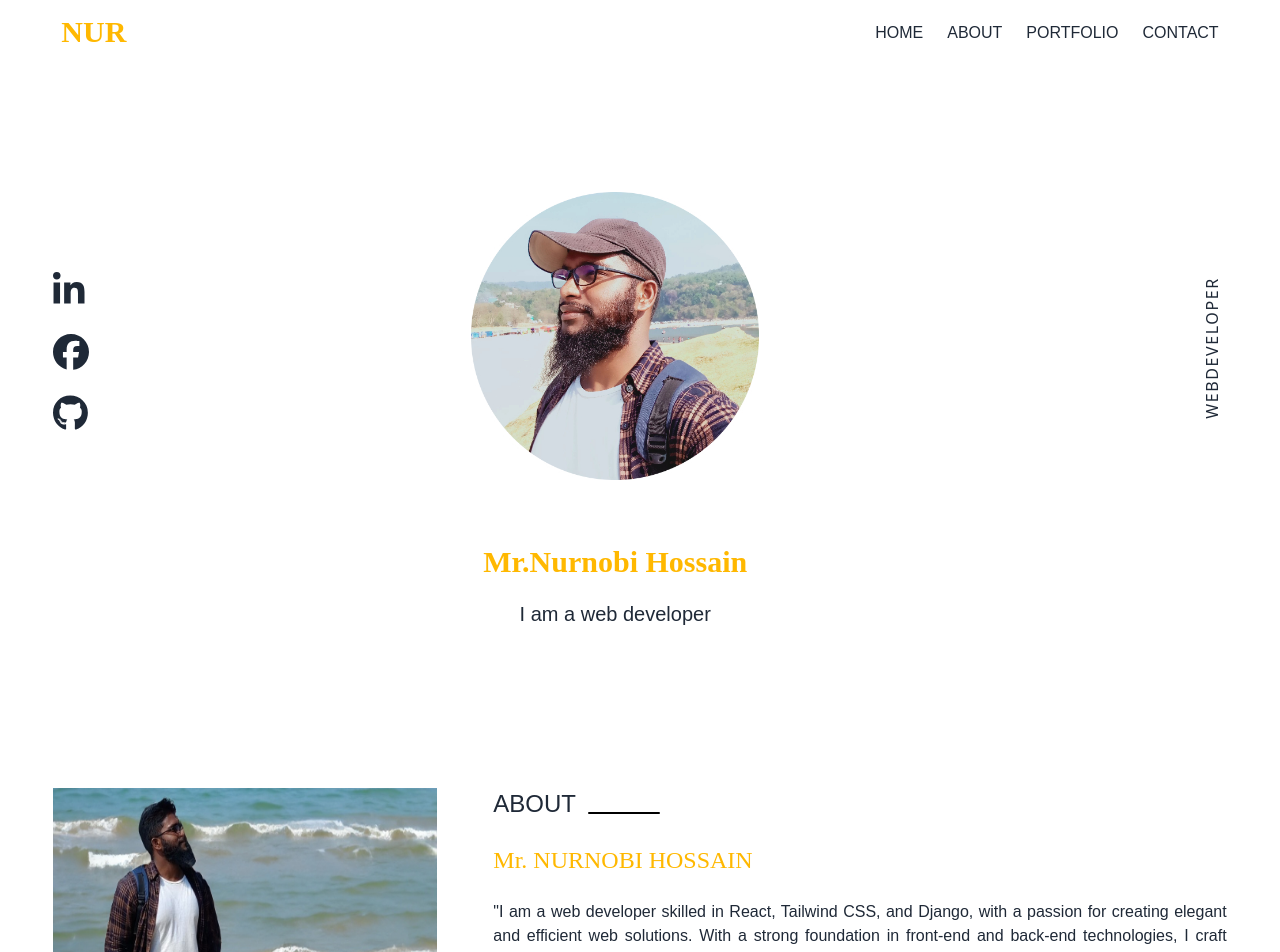
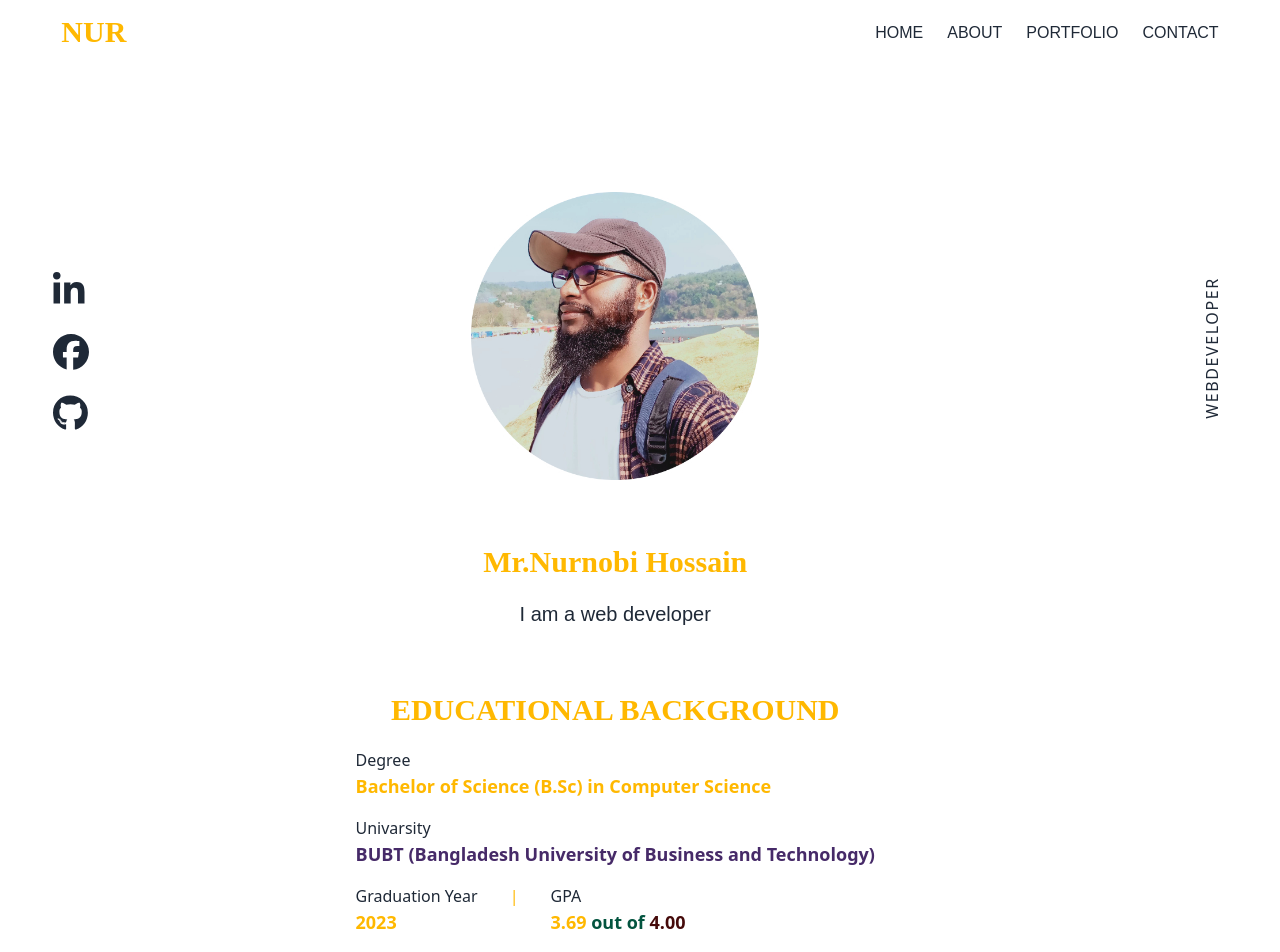
Before and after one commit to nurnobiCSE/portfolio, a React (Vite) app: page / in a window 1280 px wide. Shown: the top 952 px of the page. Built offline with nearby package versions, Linux system fonts and the light colour scheme.

Commit message:
feate: added educational background

```diff
--- a/src/components/AboutSection.tsx
+++ b/src/components/AboutSection.tsx
@@ -3,7 +3,7 @@ const AboutSection = () => {
         <div id="about" className="flex flex-col md:flex-row gap-14 justify-center items-center mx-auto md:mt-40 ">
             {/* image */}
 
-            <img className="md:w-96 md:h-[440px] w-72 h-96" src="images/profile/nur.png" alt="" />
+            <img className="md:w-96 md:h-[440px] w-72 h-96 rounded-lg" src="images/profile/nur.jpg" alt="" />
 
             {/* about me */}
             <div>
--- a/src/components/ProfileSection.tsx
+++ b/src/components/ProfileSection.tsx
@@ -13,17 +13,46 @@ const ProfileSection = () => {
                 <a href={myFacebook} target="_blank"><FontAwesomeIcon icon={faFacebook} className="text-4xl" /></a>
                 <a href={myGithub} target="-blank"><FontAwesomeIcon icon={faGithub} className="text-4xl" /></a>
             </div>
+
             {/* profile */}
             <div className="flex gap-5 flex-col justify-center items-center">
                 <img className="w-60 md:w-72" src="images/profile/nur.jpeg" alt="" /> <br />
                 <p className="font-pm font-bold text-3xl text-[#FFB800]">Mr.Nurnobi Hossain</p>
-                <p className="font-ppns text-xl">I am a web developer</p>
+                <p className="font-ppns text-xl">I am a web developer</p> <br />
+                <p className="font-pm font-bold text-3xl text-[#FFB800]">EDUCATIONAL BACKGROUND</p>
+                <ul className="flex flex-col gap-4">
+                    <li>
+                        Degree
+                        <p className="text-[#FFB800] font-bold text-lg">Bachelor of Science (B.Sc) in Computer Science</p>
+                    </li>
+                    <li>
+                        Univarsity <p className="text-[#462a68]">
+                            <a className="hover:underline font-bold text-lg" href="https://www.bubt.edu.bd/" target="_blank">BUBT (Bangladesh University of Business and Technology)</a>
+                        </p>
+                    </li>
+                    <li className="flex flex-col md:flex-row md:gap-8">
+                        <div>
+                            <p> Graduation Year</p>
+                            <p className="text-[#FFB800] font-bold text-lg">2023</p>
+
+                        </div>
+                        <p className="hidden md:block text-[#ffb800]">|</p>
+                        <div>
+                            <p> GPA</p>
+                            <p className="text-[#FFB800] font-bold text-lg">
+                            3.69 <span className="text-green-800">out of</span> <span className="text-red-950">4.00</span>
+                            </p>
+                        </div>
+                    </li>
+
+                </ul>
             </div>
             <div className="flex md:hidden justify-center mb-2 mt-10 md:mt-8 gap-6">
-            <a href={myLinkedin} target="_blank"><FontAwesomeIcon icon={faLinkedinIn} className="text-4xl" /></a>
+                <a href={myLinkedin} target="_blank"><FontAwesomeIcon icon={faLinkedinIn} className="text-4xl" /></a>
                 <a href={myFacebook} target="_blank"><FontAwesomeIcon icon={faFacebook} className="text-4xl" /></a>
                 <a href={myGithub} target="-blank"><FontAwesomeIcon icon={faGithub} className="text-4xl" /></a>
             </div>
+
             {/* title vertivcal */}
             <div className="mt-36">
                 <p className="-mr-14 px-0 hidden md:block tracking-widest uppercase -rotate-90">webdeveloper</p>
```
Also changed, not shown: public/images/profile/nur.jpg (added).
